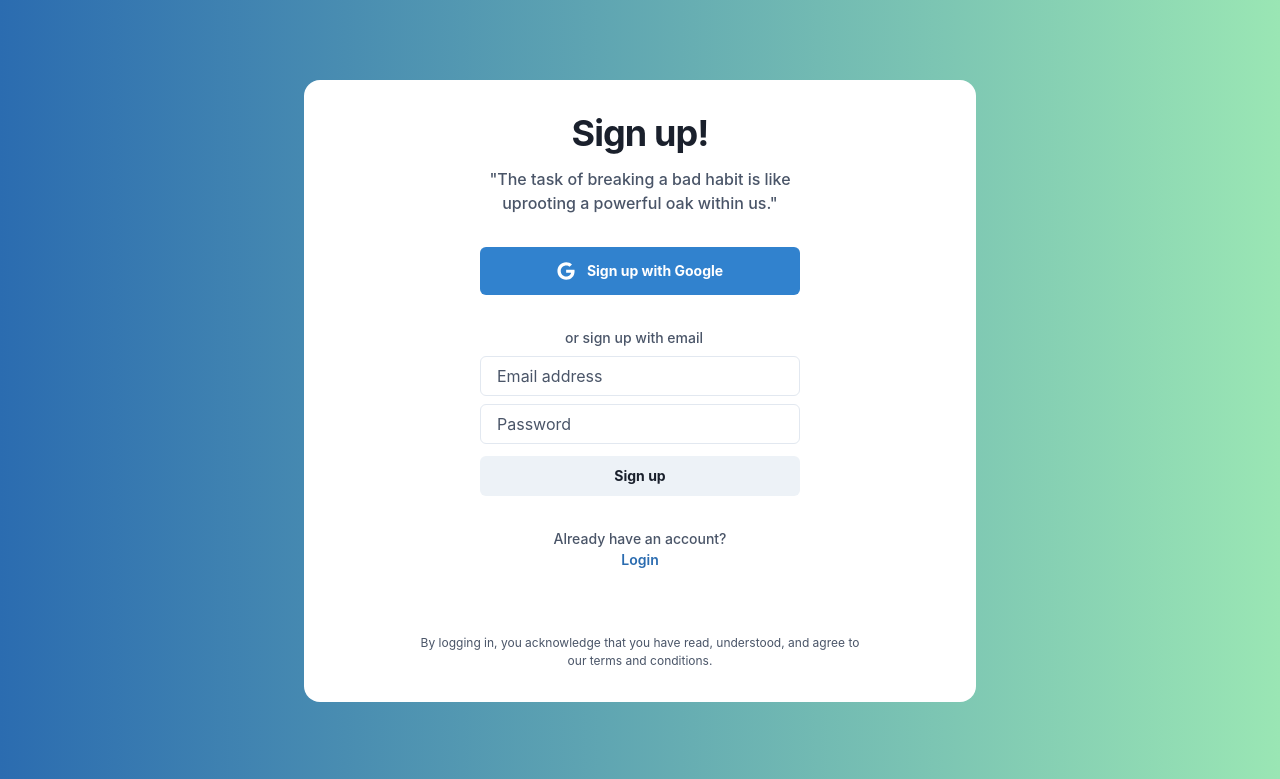
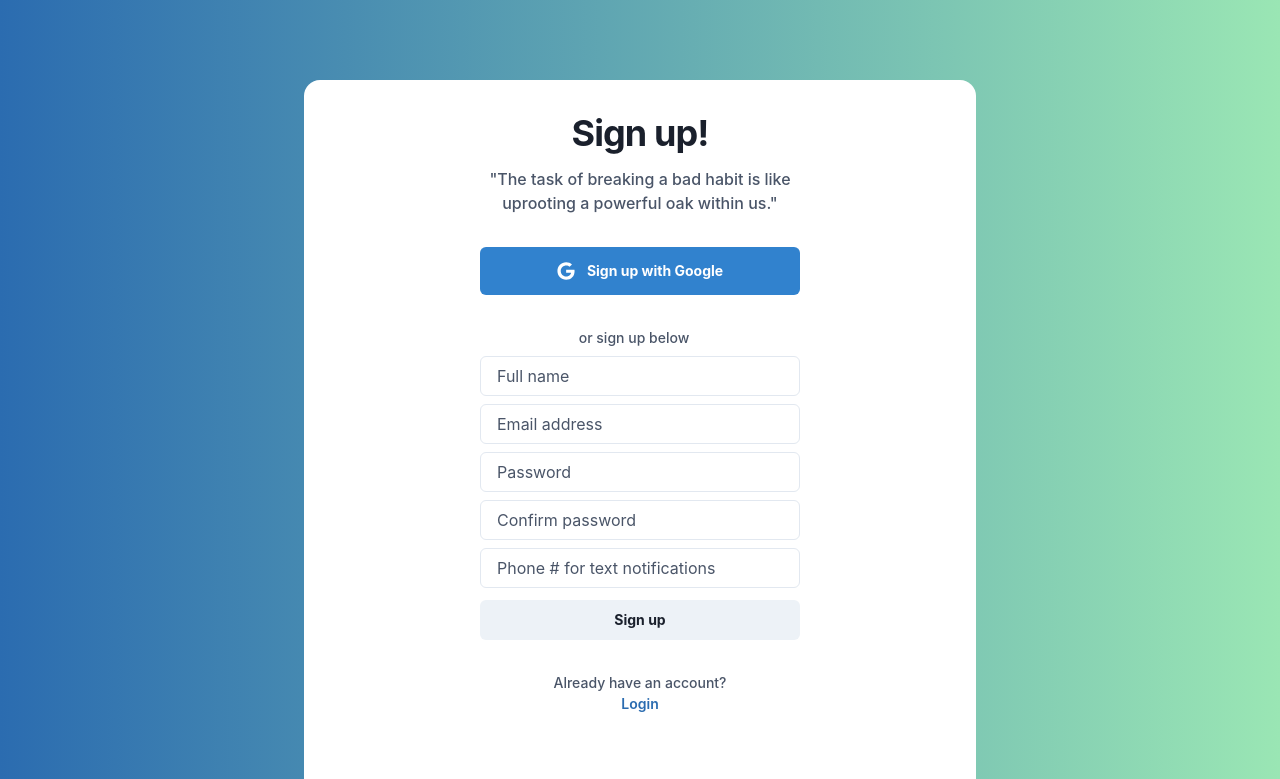
Before and after one commit to red-lipped-batfish04/scratch-project, a React app: page /register in a window 1280 px wide. Shown: the top 779 px of the page. Built offline with nearby package versions, Linux system fonts and the light colour scheme.

Commit message:
registration complete

```diff
--- a/client/components/Register/EmailRegisterForm.js
+++ b/client/components/Register/EmailRegisterForm.js
@@ -1,12 +1,73 @@
 import { Button, FormControl, FormLabel, Input } from "@chakra-ui/react";
 import { chakra, useColorModeValue } from "@chakra-ui/system";
 import React, { useState } from "react";
+import { useHistory } from "react-router";
+import axios from "axios";
 
 export const EmailRegisterForm = (props) => {
 	function PasswordInput() {
 		const [show, setShow] = useState(false);
 		const handleClick = () => setShow(!show);
 	}
+
+	const [state, setState] = useState({
+    name: '',
+    email: '',
+    password: '',
+    confirmPassword: '',
+    success: null,
+  })
+
+	  // typing change handler
+		const handleChange = (e) => {
+			const { id, value } = e.target;
+			setState(prevState => ({
+				...prevState,
+				[id] : value,
+			}));
+		};
+
+		// history push pages
+		const history = useHistory();
+
+		// redirect to login page if already have an account
+		const redirectToLogin = () => {
+			history.push('/login')
+		}
+
+		// handle click on registration
+		const handleSubmitClick = (e) => {
+			e.preventDefault();
+			if (state.password === state.confirmPassword && state.name && state.email) {
+				const payload = {
+					"name": state.name,
+					"email": state.email,
+					"password": state.password,
+					"phoneNumber": state.phoneNumber,
+				};
+
+				axios.post('http://localhost:3000/register', payload)
+				.then(res => {
+					if (res.status === 200) {
+						setState(prevState => ({
+							...prevState,
+							'success' : 'Registration successful, redirecting to homepage...'
+						}));
+						// push to homepage
+						history.push('/habits')
+					} else {
+						console.log('I like turtles.')
+					}
+				})
+				.catch(error => {
+					console.log(error)
+				});
+			}
+
+			else {
+				res.send('Please enter valid name, email & password');
+			}
+		}
 
 	return (
 		<chakra.form width="full" {...props}>
@@ -18,22 +79,61 @@ export const EmailRegisterForm = (props) => {
 					textAlign="center"
 					color={useColorModeValue("gray.600", "gray.400")}
 				>
-					or sign up with email
+					or sign up below
 				</FormLabel>
 				<Input
+					id='name'
+					type="name"
+					placeholder="Full name"
+					_placeholder={{
+						color: useColorModeValue("gray.600", "gray.400"),
+					}}
+					onChange={handleChange}
+          value={state.name}
+				/>
+				<Input
+					mt={2}
+					id='email'
 					type="email"
 					placeholder="Email address"
 					_placeholder={{
 						color: useColorModeValue("gray.600", "gray.400"),
 					}}
+					onChange={handleChange}
+          value={state.email}
 				/>
 				<Input
 					mt={2}
+					id='password'
 					type="password"
 					placeholder="Password"
 					_placeholder={{
 						color: useColorModeValue("gray.600", "gray.400"),
 					}}
+					onChange={handleChange}
+          value={state.password}
+				/>
+				<Input
+					mt={2}
+					id='confirmPassword'
+					type="password"
+					placeholder="Confirm password"
+					_placeholder={{
+						color: useColorModeValue("gray.600", "gray.400"),
+					}}
+					onChange={handleChange}
+          value={state.confirmPassword}
+				/>
+				<Input
+					mt={2}
+					id='phoneNumber'
+					type="phoneNumber"
+					placeholder="Phone # for text notifications"
+					_placeholder={{
+						color: useColorModeValue("gray.600", "gray.400"),
+					}}
+					onChange={handleChange}
+          value={state.phoneNumber}
 				/>
 			</FormControl>
 			<Button
@@ -42,7 +142,7 @@ export const EmailRegisterForm = (props) => {
 				fontSize="sm"
 				fontWeight="bold"
 				colorScheme="gray"
-				onClick={console.log("I'M LOGGING IN!")}
+				onClick={handleSubmitClick}
 			>
 				Sign up
 			</Button>
--- a/client/components/Register/Register.js
+++ b/client/components/Register/Register.js
@@ -137,7 +137,7 @@ const Register = (props) => {
 
 			{/* // end new component */}
 
-			<div>
+			{/* <div>
 				<h1>in React Register.js</h1>
 				<form>
 					<div className="register">
@@ -209,7 +209,7 @@ const Register = (props) => {
 						</button>
 					</div>
 				</form>
-			</div>
+			</div> */}
 		</>
 	);
 };
```
Also changed, not shown: 1 other file (tests, documents, lock files or other folders).
